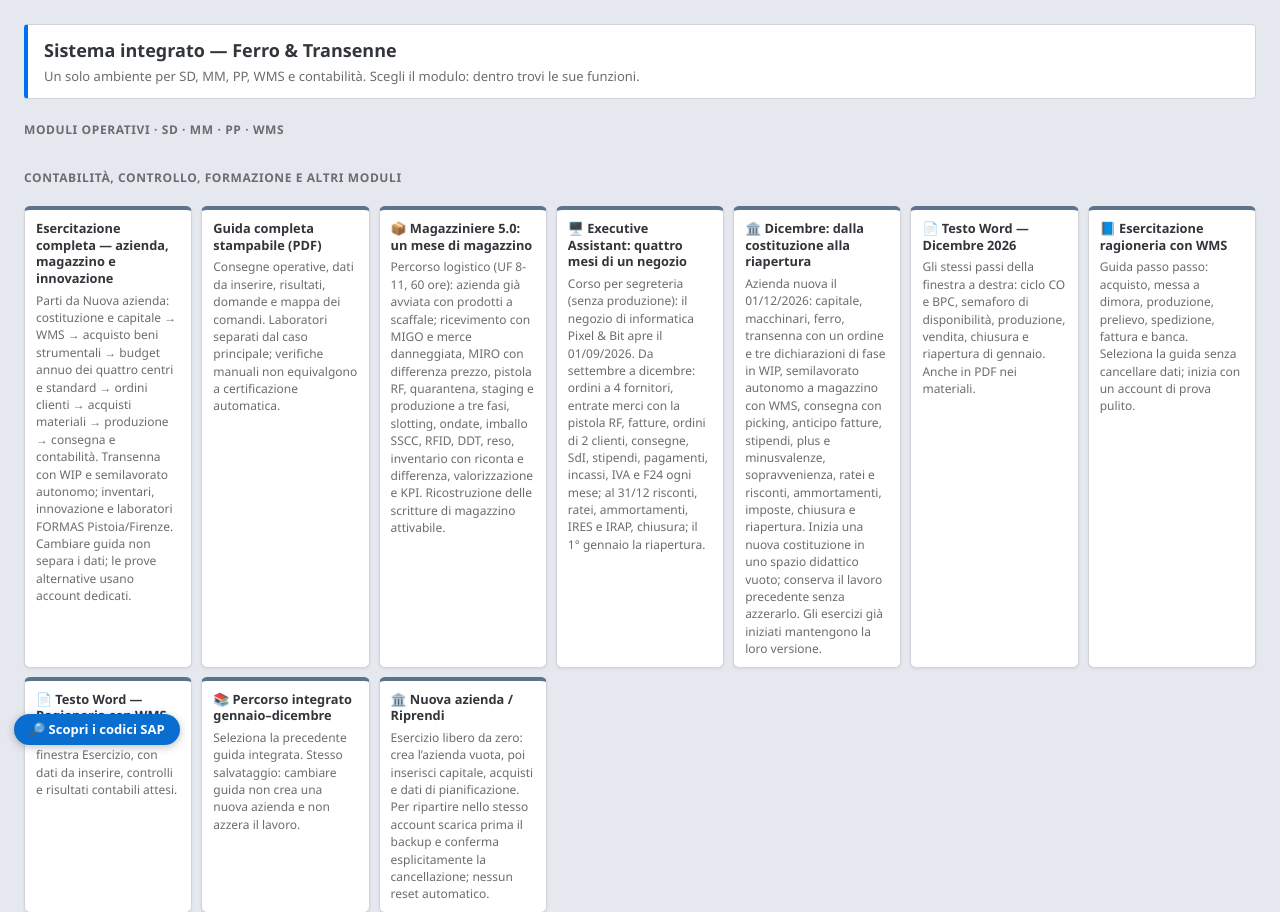
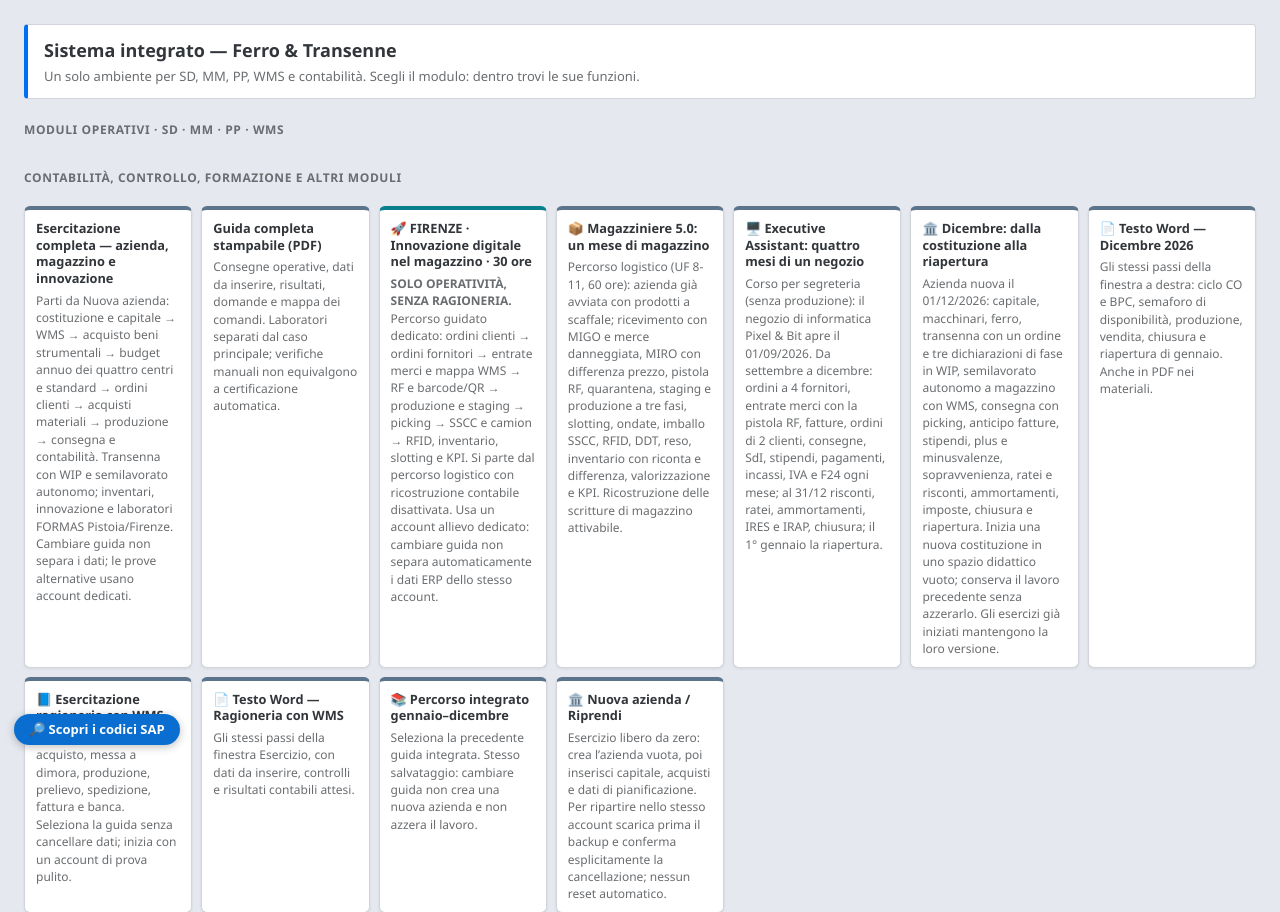
Before and after one commit to Maurizio-7887/MASTERSAPSTYLE-ACADEMY, a Python web app: template app/blueprints/portale/templates/portale/launchpad.html in a window 1280 px wide. Shown: the part 41-953 px from the top of the page. Run offline with Jinja, Linux system fonts and the light colour scheme; the template is opened without the code that fills it, so the values that code supplies are empty.

Commit message:
Expose Firenze 30h no-accounting digital innovation course separately from Pistoia in launchpad

```diff
--- a/app/blueprints/portale/templates/portale/launchpad.html
+++ b/app/blueprints/portale/templates/portale/launchpad.html
@@ -41,6 +41,7 @@
   <div class="msa-tiles compatte">
     <a class="msa-tile g-impostazioni" href="{{ url_for('erp_dati.avvio', versione=versione, esercizio_guida='completo-formas') }}"><b>Esercitazione completa — azienda, magazzino e innovazione</b><p>Parti da Nuova azienda: costituzione e capitale → WMS → acquisto beni strumentali → budget annuo dei quattro centri e standard → ordini clienti → acquisti materiali → produzione → consegna e contabilità. Transenna con WIP e semilavorato autonomo; inventari, innovazione e laboratori FORMAS Pistoia/Firenze. Cambiare guida non separa i dati; le prove alternative usano account dedicati.</p></a>
     <a class="msa-tile g-impostazioni" href="{{ url_for('portale.materiale', file='Esercitazione_Completa_FORMAS.pdf') }}"><b>Guida completa stampabile (PDF)</b><p>Consegne operative, dati da inserire, risultati, domande e mappa dei comandi. Laboratori separati dal caso principale; verifiche manuali non equivalgono a certificazione automatica.</p></a>
+    <a class="msa-tile g-magazzino" href="{{ url_for('erp_dati.avvio', versione=versione, esercizio_guida='firenze-30') }}"><b>🚀 FIRENZE · Innovazione digitale nel magazzino · 30 ore</b><p><strong>SOLO OPERATIVITÀ, SENZA RAGIONERIA.</strong> Percorso guidato dedicato: ordini clienti → ordini fornitori → entrate merci e mappa WMS → RF e barcode/QR → produzione e staging → picking → SSCC e camion → RFID, inventario, slotting e KPI. Si parte dal percorso logistico con ricostruzione contabile disattivata. Usa un account allievo dedicato: cambiare guida non separa automaticamente i dati ERP dello stesso account.</p></a>
     <a class="msa-tile g-impostazioni" href="{{ url_for('erp_dati.avvio', versione=versione, esercizio_guida='magazziniere-5') }}"><b>📦 Magazziniere 5.0: un mese di magazzino</b><p>Percorso logistico (UF 8-11, 60 ore): azienda già avviata con prodotti a scaffale; ricevimento con MIGO e merce danneggiata, MIRO con differenza prezzo, pistola RF, quarantena, staging e produzione a tre fasi, slotting, ondate, imballo SSCC, RFID, DDT, reso, inventario con riconta e differenza, valorizzazione e KPI. Ricostruzione delle scritture di magazzino attivabile.</p></a>
     <a class="msa-tile g-impostazioni" href="{{ url_for('erp_dati.avvio', versione=versione, esercizio_guida='executive-assistant') }}"><b>🖥️ Executive Assistant: quattro mesi di un negozio</b><p>Corso per segreteria (senza produzione): il negozio di informatica Pixel &amp; Bit apre il 01/09/2026. Da settembre a dicembre: ordini a 4 fornitori, entrate merci con la pistola RF, fatture, ordini di 2 clienti, consegne, SdI, stipendi, pagamenti, incassi, IVA e F24 ogni mese; al 31/12 risconti, ratei, ammortamenti, IRES e IRAP, chiusura; il 1° gennaio la riapertura.</p></a>
     <a class="msa-tile g-impostazioni" href="{{ url_for('erp_dati.avvio', versione=versione, esercizio_guida='dicembre-wms') }}"><b>🏛️ Dicembre: dalla costituzione alla riapertura</b><p>Azienda nuova il 01/12/2026: capitale, macchinari, ferro, transenna con un ordine e tre dichiarazioni di fase in WIP, semilavorato autonomo a magazzino con WMS, consegna con picking, anticipo fatture, stipendi, plus e minusvalenze, sopravvenienza, ratei e risconti, ammortamenti, imposte, chiusura e riapertura. Inizia una nuova costituzione in uno spazio didattico vuoto; conserva il lavoro precedente senza azzerarlo. Gli esercizi già iniziati mantengono la loro versione.</p></a>
```
